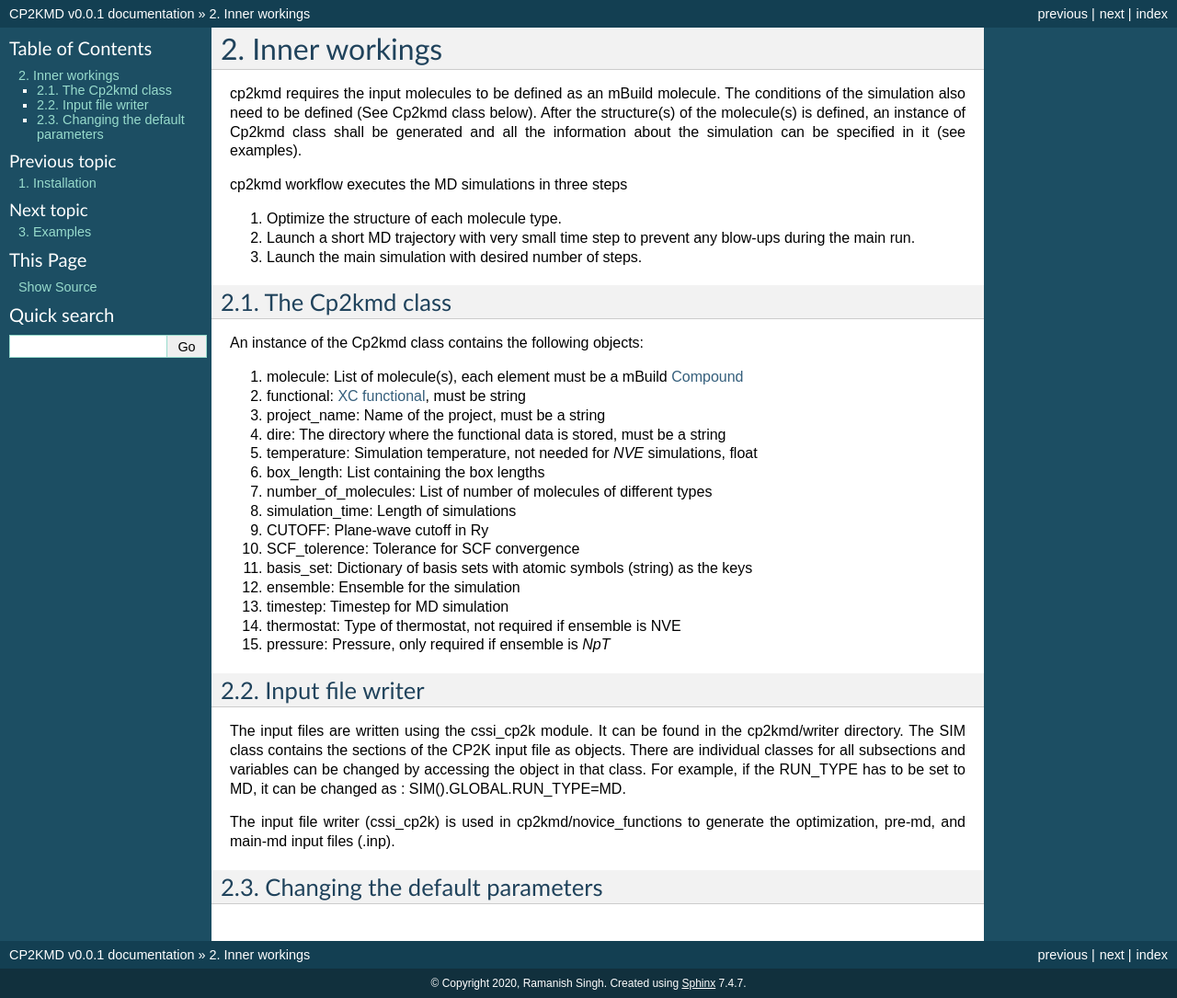
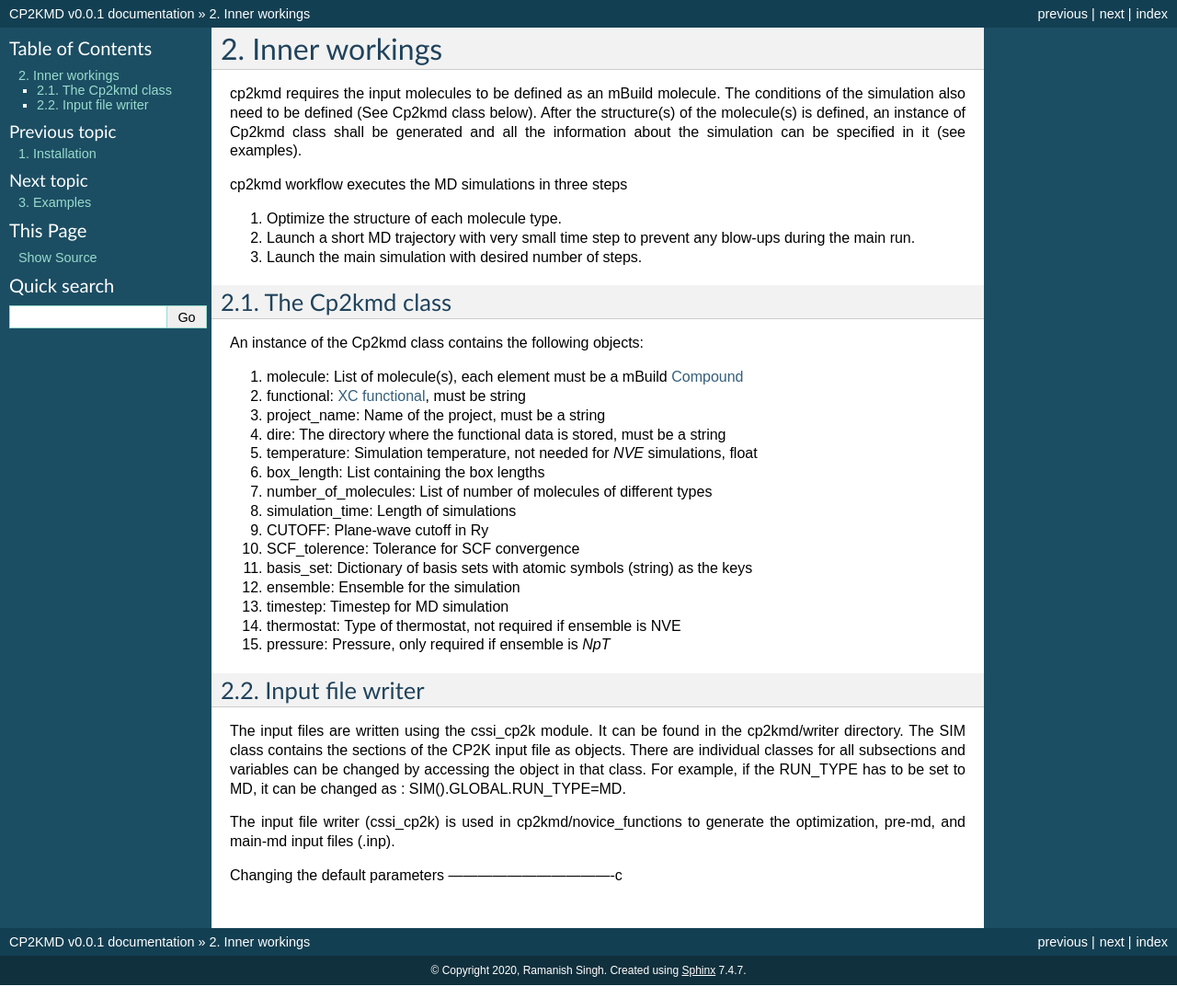
Before and after one commit to ramanishsingh/cp2kmd, a Sphinx documentation site: the page built from docs/source/innerworkings.rst, in a window 1280 px wide. Shown: the whole page at 92% size. Built offline with Sphinx 7.4.7, drawn with Linux system fonts in a browser that asks for light colours.

```diff
--- a/docs/source/innerworkings.rst
+++ b/docs/source/innerworkings.rst
@@ -43,4 +43,4 @@ The input file writer (cssi_cp2k) is used in cp2kmd/novice_functions to generate
 
 
 Changing the default parameters
----------------------------------
+----------------------------------c
```
